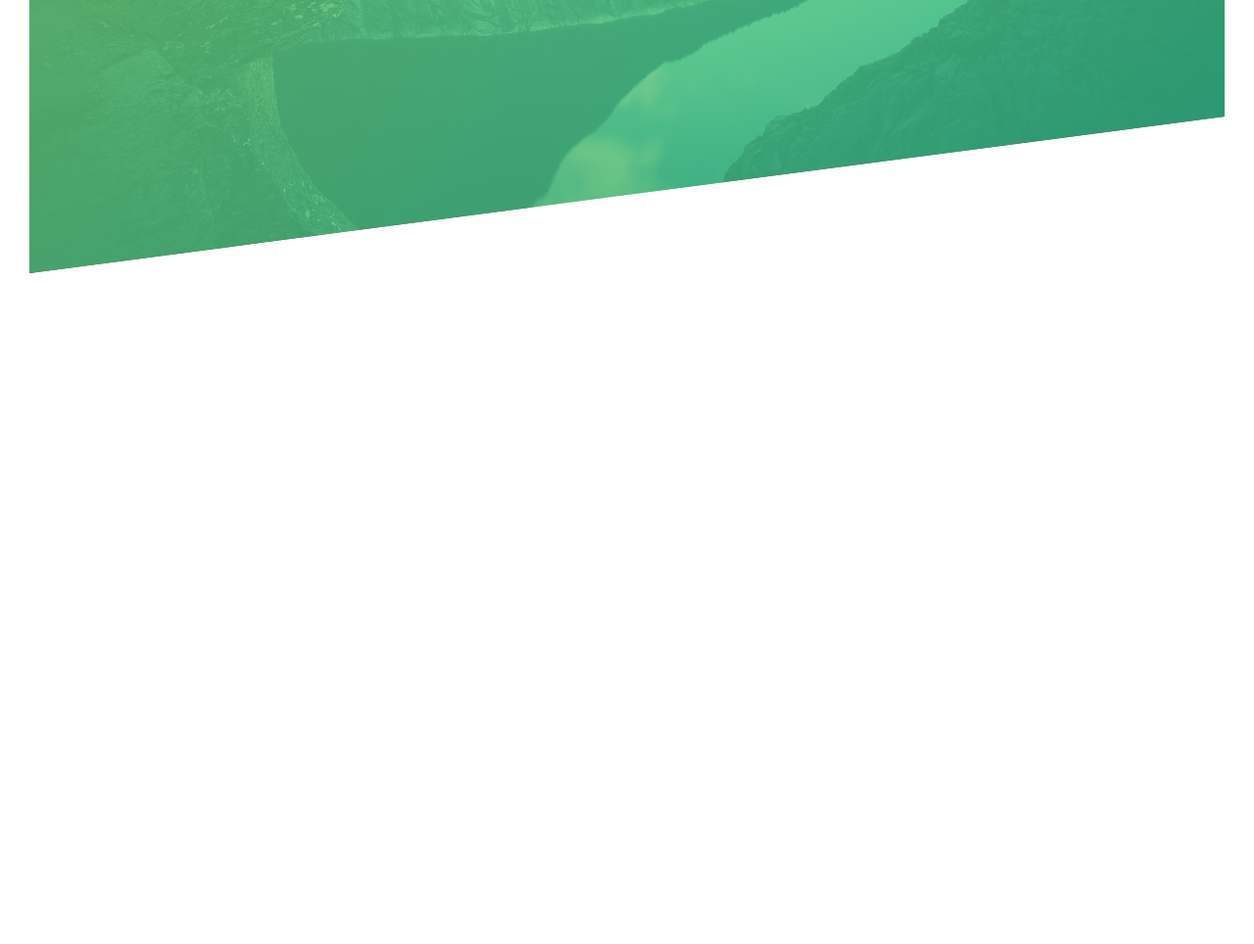
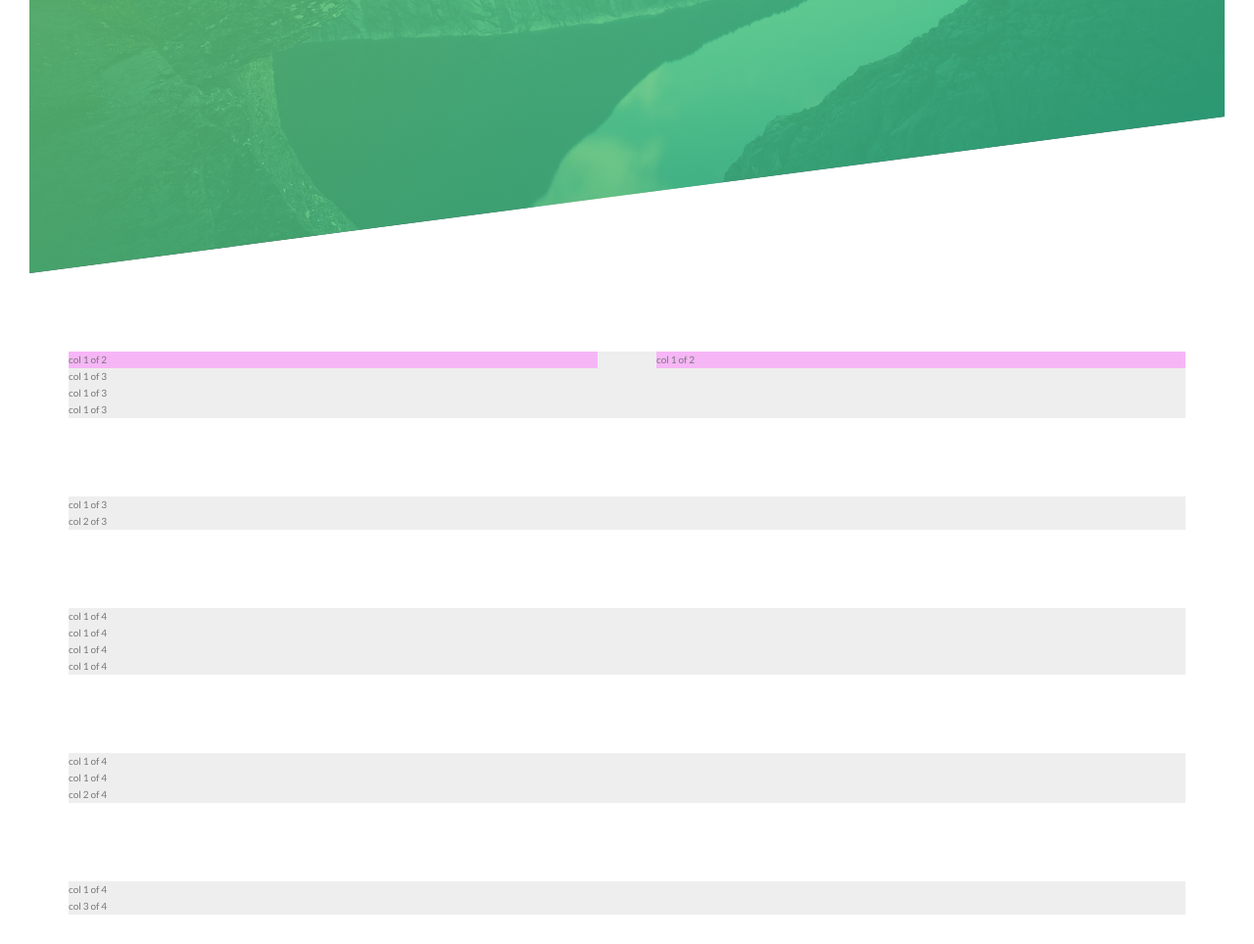
Before and after one commit to shivani-kaushik/natours, a website: page index.html in a window 1280 px wide. Shown: the part 511-1475 px from the top of the page at 98% size. Before the commit the page ends 820 px from the top, so only its background shows below. Drawn offline with Linux system fonts and the light colour scheme.

Commit message:
live-server

```diff
--- a/index.html
+++ b/index.html
@@ -36,6 +36,80 @@
 
     </header>
 
+    <section class="grid-test">
+
+        <div class="row">
+            <div class="col-1-of-2">
+                col 1 of 2
+            </div>
+            <div class="col-1-of-2">
+                col 1 of 2
+            </div>
+        </div>
+
+
+        <div class="row">
+            <div class="col-1-of-3">
+                col 1 of 3
+            </div>
+            <div class="col-1-of-3">
+                col 1 of 3
+            </div>
+            <div class="col-1-of-3">
+                col 1 of 3
+            </div>
+        </div>
+
+
+        <div class="row">
+            <div class="col-1-of-3">
+                col 1 of 3
+            </div>
+            <div class="col-2-of-3">
+                col 2 of 3
+            </div>
+        </div>
+
+        <div class="row">
+            <div class="col-1-of-4">
+                col 1 of 4
+            </div>
+            <div class="col-1-of-4">
+                col 1 of 4
+            </div>
+            <div class="col-1-of-4">
+                col 1 of 4
+            </div>
+            <div class="col-1-of-4">
+                col 1 of 4
+            </div>
+        </div>
+
+
+        <div class="row">
+            <div class="col-1-of-4">
+                col 1 of 4
+            </div>
+            <div class="col-1-of-4">
+                col 1 of 4
+            </div>
+            <div class="col-2-of-4">
+                col 2 of 4
+            </div>
+        </div>
+
+
+        <div class="row">
+            <div class="col-1-of-4">
+                col 1 of 4
+            </div>
+            <div class="col-3-of-4">
+                col 3 of 4
+            </div>
+        </div>
+
+    </section>
+
 </body>
 
 </html>
--- a/sass/abstracts/_variables.scss
+++ b/sass/abstracts/_variables.scss
@@ -1,3 +1,5 @@
+// COLORS
+
 $color-primary: #55c57a;
 $color-primary-light: #7ed56f;
 $color-primary-dark: #28b485;
@@ -5,3 +7,9 @@ $color-primary-dark: #28b485;
 $color-grey-dark: #777;
 $color-white: #ffffff;
 $color-black: #000;
+
+// GRID
+
+$grid-width: 114rem;
+$gutter-vertical: 8rem;
+$gutter-horizontal: 6rem;
--- a/sass/base/_typography.scss
+++ b/sass/base/_typography.scss
@@ -16,7 +16,7 @@ body {
   backface-visibility: hidden;
   margin-bottom: 6rem;
 
-  & --main {
+  &--main {
     display: block;
     font-size: 6rem;
     font-weight: 400;
@@ -26,7 +26,7 @@ body {
     animation-timing-function: ease-out;
   }
 
-  & --sub {
+  &--sub {
     display: block;
     font-size: 2rem;
     font-weight: 700;
--- /dev/null
+++ b/sass/layout/_grid.scss
@@ -0,0 +1,19 @@
+.row {
+  max-width: $grid-width;
+  background-color: #eee;
+  margin: 0 auto;
+
+  &:not(:last-child) {
+    margin-bottom: $gutter-vertical;
+  }
+}
+
+.col-1-of-2 {
+  width: calc((100% - #{$gutter-horizontal}) / 2);
+  background-color: #f7f7;
+  float: left;
+
+  &:not(:last-child) {
+    margin-right: $gutter-horizontal;
+  }
+}
--- a/sass/main.scss
+++ b/sass/main.scss
@@ -9,6 +9,7 @@
 
 @import "components/buttons";
 
+@import "layout/grid";
 @import "layout/header";
 
 @import "pages/home";
```
Also changed, not shown: css/style.css, 1 other file.
